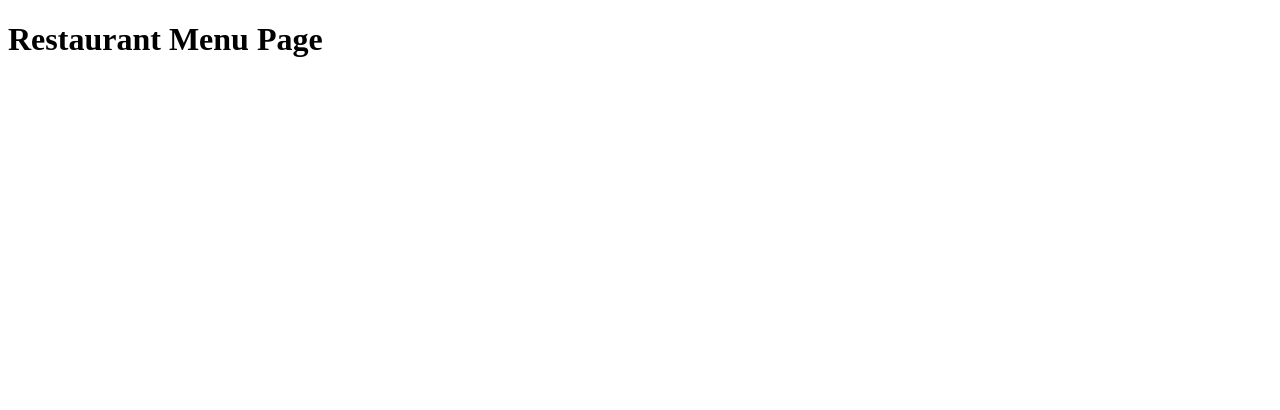
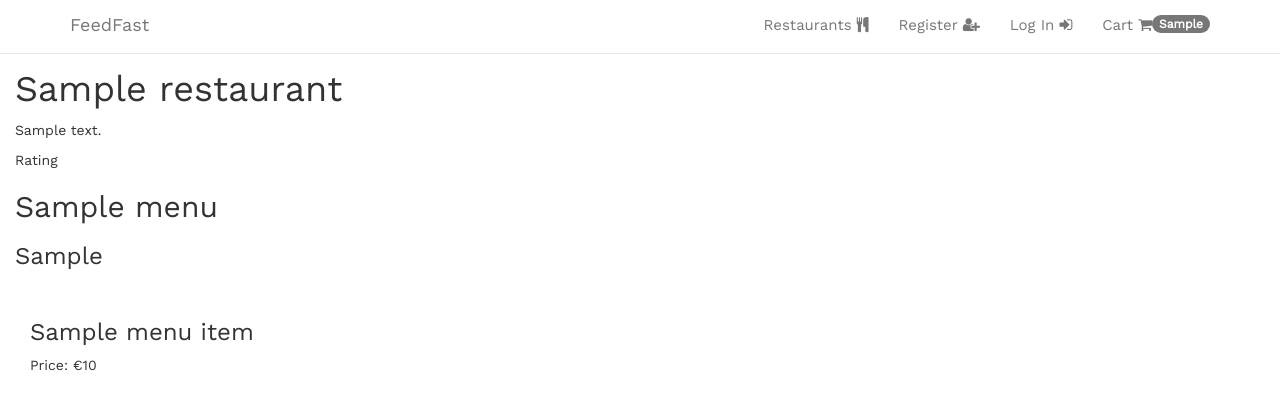
Before and after one commit to Code-Institute-Submissions/feedFast, a Django app: template restaurants/templates/restaurant_detail.html in a window 1280 px wide. Shown: the top 410 px of the page. Run offline with Django 3.2, Linux system fonts and the light colour scheme; the template is opened without the code that fills it: most values are stand-ins (such as "Sample title", 1, 10 or a date in 2020); some libraries are stand-ins or nearby versions.

Commit message:
Menu models

```diff
--- a/home/static/home/style.css
+++ b/home/static/home/style.css
@@ -1,7 +1,36 @@
 body {
     font-family: 'Work Sans', sans-serif;
     padding-top: 50px;
+    }
 
+.banner {
+            background-size: cover;
+            z-index: 1;
+}
+
+.navbar-trans {
+  background: white; }
+
+.navbar-nav {
+    font-size: 1.5rem;
+}
+
+
+#landingImage {
+position: relative;
+text-align: right;
+color: white;
+margin-top: 0px;
+
+}
+
+.landingText {
+    position: absolute;
+    margin: auto;
+    margin-left: 20px;
+    top: 20%; left: 0px; bottom: 0; right: 0;
+	font-family: 'Karla', sans-serif;
+    font-size: 5rem;
 }
 
 .alert {
--- a/home/templates/base.html
+++ b/home/templates/base.html
@@ -13,7 +13,7 @@
     <link href="https://fonts.googleapis.com/css?family=Josefin+Slab" rel="stylesheet">
     <link href="https://fonts.googleapis.com/css?family=Work+Sans" rel="stylesheet">
     <link rel="stylesheet" href="https://maxcdn.bootstrapcdn.com/font-awesome/4.7.0/css/font-awesome.min.css" type="text/css" />
-    <link rel="stylesheet" href="https://cdnjs.cloudflare.com/ajax/libs/bootswatch/3.3.7/cerulean/bootstrap.min.css">
+    <link rel="stylesheet" href="https://maxcdn.bootstrapcdn.com/bootstrap/3.3.7/css/bootstrap.min.css" type="text/css">
     <link rel="stylesheet" href="{% static 'home/style.css' %}">
     {% endblock head_style %}
 
@@ -24,10 +24,10 @@
 </head>
 <body>
 
-    <nav class="navbar navbar-default navbar-masthead navbar-fixed-top">
+    <nav class="navbar navbar-default navbar-masthead navbar-trans navbar-fixed-top">
         <div class="container">
             <div class="navbar-header">
-                <a class="navbar-brand" href="/">Ecommerce Site</a>
+                <a class="navbar-brand" href="/">FeedFast</a>
 
                 <button type="button" class="navbar-toggle collapsed" data-toggle="collapse" data-target="#navbar" aria-expanded="false" aria-controls="navbar">
                     <span class="sr-only">Toggle navigation</span>
@@ -54,7 +54,7 @@
             </div>
         </div>
     </nav>
-    <br>
+
 
     {% if messages %}
         <div class="alert alert-success">
--- a/restaurants/admin.py
+++ b/restaurants/admin.py
@@ -1,5 +1,7 @@
 from django.contrib import admin
-from .models import Restaurant
+from .models import Restaurant, Menu, Menu_item
 
 # Register your models here.
 admin.site.register(Restaurant)
+admin.site.register(Menu)
+admin.site.register(Menu_item)
--- a/restaurants/templates/restaurant_detail.html
+++ b/restaurants/templates/restaurant_detail.html
@@ -1,13 +1,23 @@
-<!DOCTYPE html>
-<html lang="en">
-<head>
-    <meta charset="UTF-8">
-    <meta name="viewport" content="width=device-width, initial-scale=1.0">
-    <meta http-equiv="X-UA-Compatible" content="ie=edge">
-    <title>Document</title>
-</head>
-<body>
-   <h1>Restaurant Menu Page</h1>
+{% extends "base.html" %}
+{% load staticfiles %}
 
-</body>
-</html>
+
+{% block content %}
+
+<h1>{{ restaurant.name }}</h1>
+<p>{{ restaurant.description }}</p>
+<p>Rating</p>
+
+<h2>{{ menu.name }}</h2>
+
+<h3>{{ menu_item.menu_category }}</h3>
+{% for menu_item in menu_items %}
+<div class="details col-md-6">
+					   <br>
+						<h3 class="product-title">{{ menu_item.name }}</h3>
+						<p class="price">Price: €{{ menu_item.price }}<p>
+{% endfor %}
+
+
+
+{% endblock %}
--- a/restaurants/views.py
+++ b/restaurants/views.py
@@ -1,6 +1,6 @@
 from django.shortcuts import render, get_object_or_404
 from django.http import HttpResponse
-from .models import Restaurant
+from .models import Restaurant, Menu, Menu_item
 from .forms import RestaurantForm
 # Create your views here.
 
@@ -10,4 +10,6 @@ def get_restaurant_page(request):
 
 def restaurant_detail(request, id):
     restaurant = get_object_or_404(Restaurant, pk=id)
-    return render(request, "restaurant_detail.html", {'restaurant': restaurant})
+    menu = Menu.objects.all()
+    menu_item = Menu_item.objects.all()
+    return render(request, "restaurant_detail.html", {'restaurant': restaurant, 'menu': menu, 'menu_items': menu_item})
```
Also changed, not shown: restaurants/models.py (+31 -1 lines), restaurants/templates/restaurant_page.html (+14 -0 lines), db.sqlite3, home/static/home/images/muffin.jpg (added), home/static/home/images/muffinSmaller.png (added), media/images/pexels-photo-239581_STKXhRW.jpeg (added), media/images/pexels-photo-566888.jpeg (added), media/images/pexels-photo-744780_7bbJYIG.jpeg (added), restaurants/migrations/0001_initial.py.
